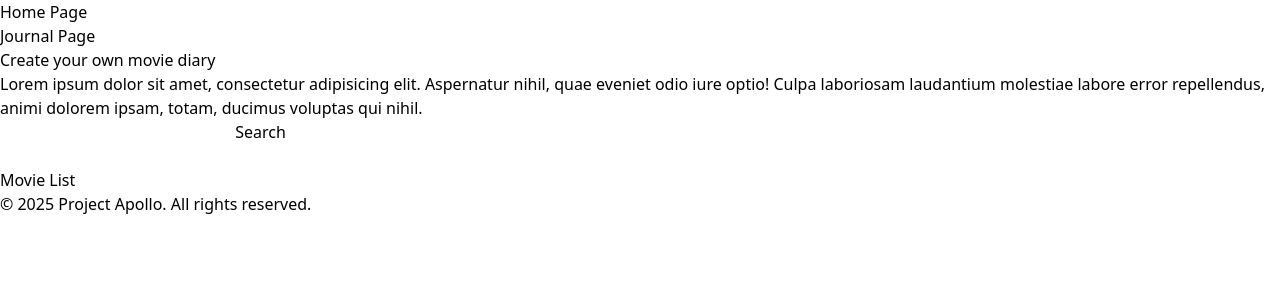
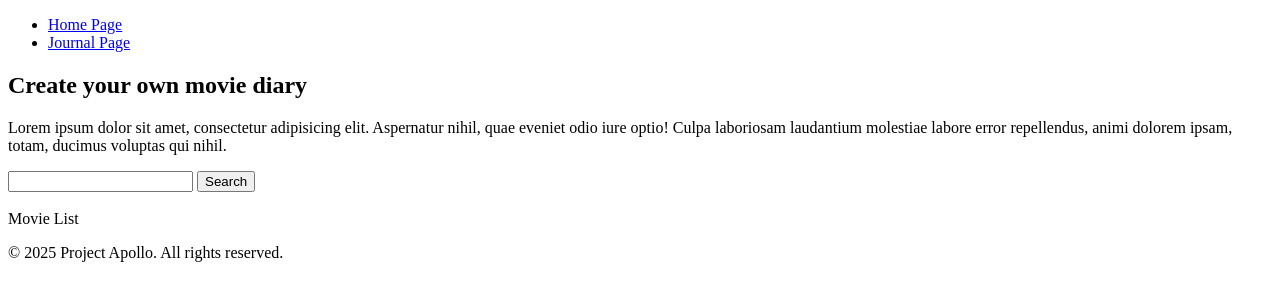
Before and after one commit to Cirooochen/projectApollo, a plain HTML site: page index.html in a window 1280 px wide. Drawn offline with nearby package versions, Linux system fonts and the light colour scheme; no server answers.

```diff
--- a/index.html
+++ b/index.html
@@ -4,7 +4,7 @@
     <meta charset="UTF-8" />
     <meta name="viewport" content="width=device-width, initial-scale=1.0" />
     <script src="index.js" defer></script>
-    <script src="https://cdn.jsdelivr.net/npm/@tailwindcss/browser@4"></script>
+    <!-- <script src="https://cdn.jsdelivr.net/npm/@tailwindcss/browser@4"></script> -->
 
     <title>Home Page</title>
   </head>
```
Also changed, not shown: journal.html (+1 -1 lines).
